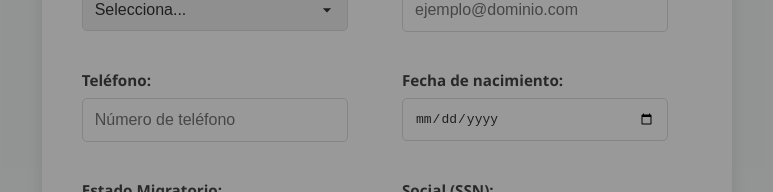
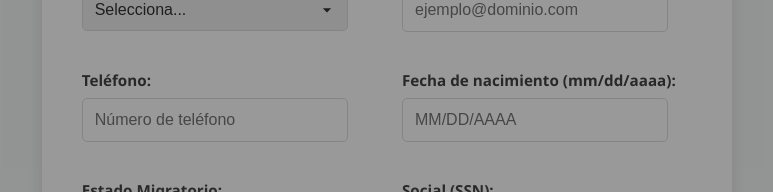
Before and after one commit to Jostyn07/Formulario-p-lizas, a plain HTML site: page index.html in a window 1280 px wide. Shown: the part 594-786 px from the top of the page, without its empty margins (253-1026 px from the left). Drawn offline with Linux system fonts and the light colour scheme; a script that the page names is missing.

Commit message:
Update index.html

```diff
--- a/index.html
+++ b/index.html
@@ -63,8 +63,8 @@
                                 <input type="text" id="telefono" name="telefono" class="form-control" placeholder="Número de teléfono">
                             </div>
                             <div class="grid-item">
-                                <label for="fechaNacimiento" class="form-label">Fecha de nacimiento:</label>
-                                <input type="date" id="fechaNacimiento" name="fechaNacimiento" class="form-control">
+                                <label for="fechaNacimiento" class="form-label">Fecha de nacimiento (mm/dd/aaaa):</label>
+                                <input type="text" id="fechaNacimiento" name="fechaNacimiento" class="form-control" placeholder="MM/DD/AAAA" maxlength="10">
                             </div>
                             <div class="grid-item">
                                 <label for="estadoMigratorio" class="form-label">Estado Migratorio:</label>
@@ -318,6 +318,5 @@
         </div>
     </div>
 
-    <script src="main.js"></script>
-</body>
+    <script src="main.js?v=1.0.0-202507101744"></script> </body>
 </html>
```
